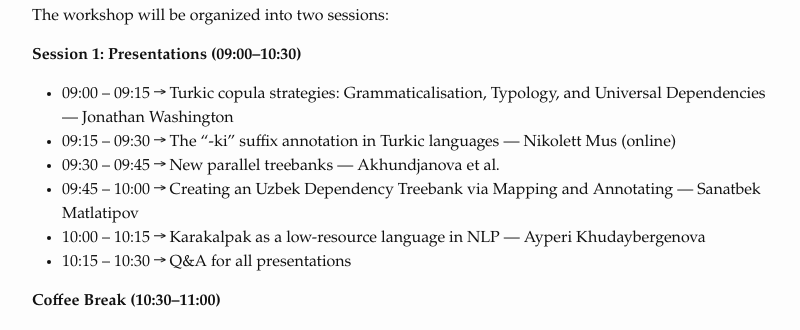
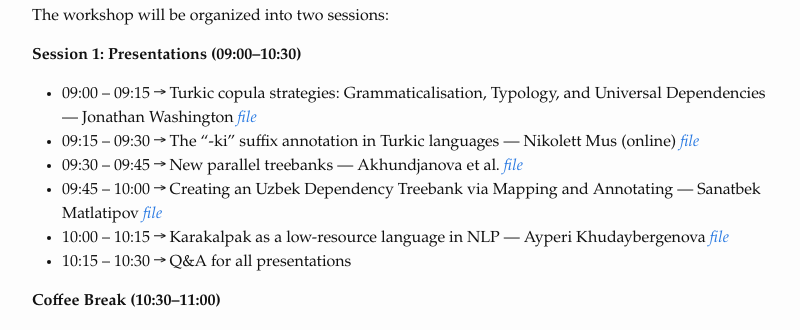
Before and after one commit to ud-turkic/udtw25, a Jekyll site: the page built from index.md, in a window 1280 px wide and 900 px high, scrolled down 1537 px. Shown: the part 150-480 px from the top of the window, without its empty margins (238-1038 px from the left). Built offline with Jekyll 4.4.1, drawn with Linux system fonts in a browser that asks for light colours.

Commit message:
add presentation files

```diff
--- a/index.md
+++ b/index.md
@@ -66,11 +66,11 @@ The workshop will be organized into two sessions:
 
 **Session 1: Presentations (09:00–10:30)**
 
-- 09:00 – 09:15 &rarr; Turkic copula strategies: Grammaticalisation, Typology, and Universal Dependencies — Jonathan Washington
-- 09:15 – 09:30 &rarr; The "-ki" suffix annotation in Turkic languages — Nikolett Mus (online)
-- 09:30 – 09:45 &rarr; New parallel treebanks — Akhundjanova et al.
-- 09:45 – 10:00 &rarr; Creating an Uzbek Dependency Treebank via Mapping and Annotating — Sanatbek Matlatipov
-- 10:00 – 10:15 &rarr; Karakalpak as a low-resource language in NLP — Ayperi Khudaybergenova
+- 09:00 – 09:15 &rarr; Turkic copula strategies: Grammaticalisation, Typology, and Universal Dependencies — Jonathan Washington _[file](https://jonorthwash.github.io/2025-TurkicCopulas-UDTW2/presentation.html)_
+- 09:15 – 09:30 &rarr; The "-ki" suffix annotation in Turkic languages — Nikolett Mus (online) _[file](assets/presentations/Mus.pdf)_
+- 09:30 – 09:45 &rarr; New parallel treebanks — Akhundjanova et al. _[file](assets/presentations/Akhundjanova.pdf)_
+- 09:45 – 10:00 &rarr; Creating an Uzbek Dependency Treebank via Mapping and Annotating — Sanatbek Matlatipov _[file](assets/presentations/Matlatipov.pptx)_
+- 10:00 – 10:15 &rarr; Karakalpak as a low-resource language in NLP — Ayperi Khudaybergenova _[file](assets/presentations/Khudaybergenova.pptx)_
 - 10:15 – 10:30 &rarr; Q&A for all presentations
 
 **Coffee Break (10:30–11:00)**
```
Also changed, not shown: 4 other files.
